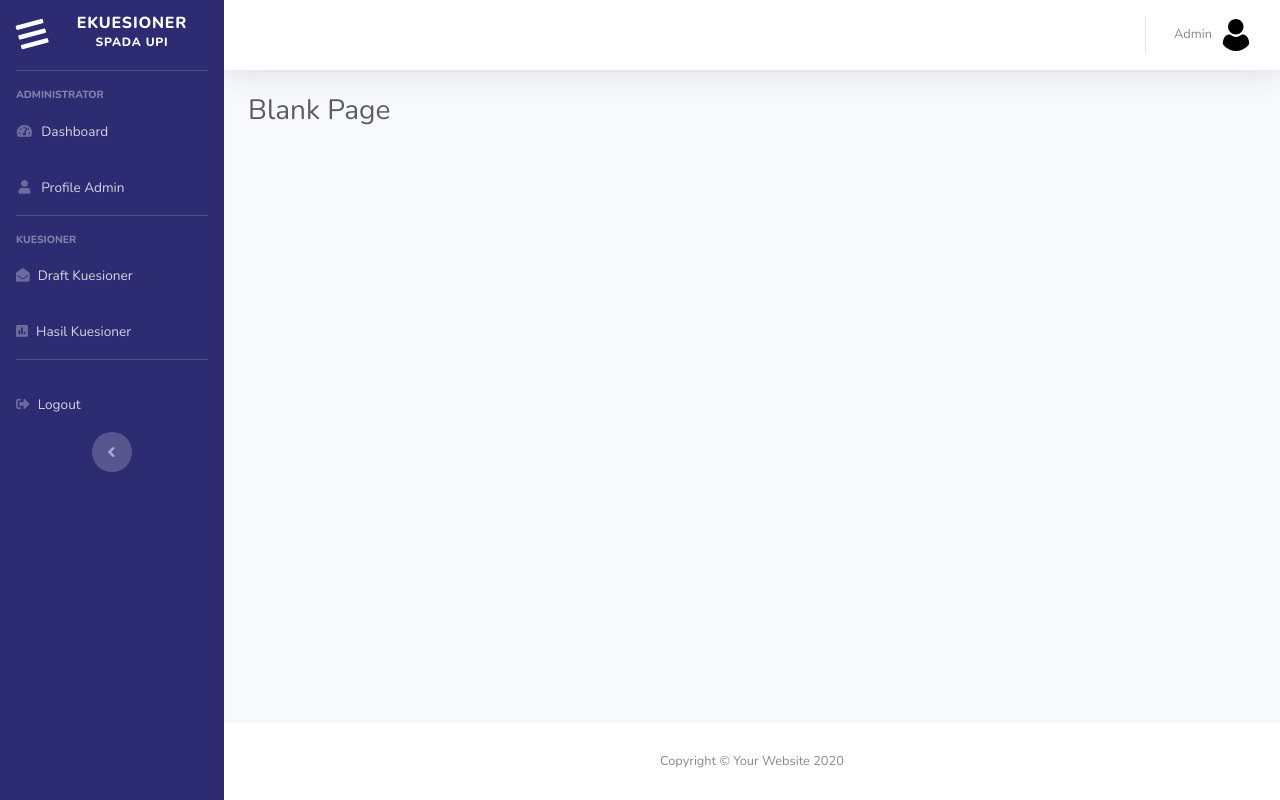
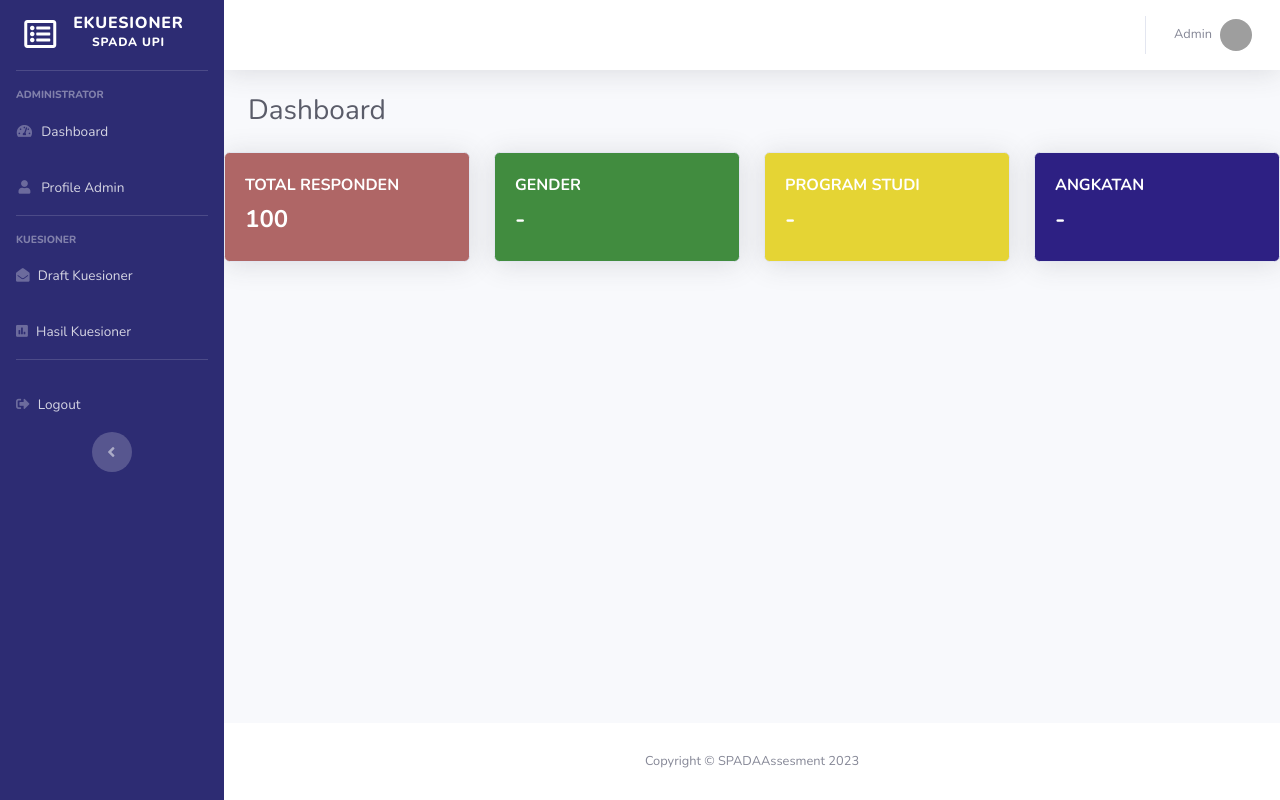
Before and after one commit to zahraeln17/Skripsi, a CodeIgniter app: page /skripsi-ci3/user/index in a window 1280 px wide. Run offline with CodeIgniter, Linux system fonts and the light colour scheme; a user stored in the database is signed in; data comes from the database, SQL or seed files in the repository; both versions use the stored data as it was after the commit; grey boxes are pictures that could not be loaded.

Commit message:
tambahan upload

```diff
--- a/application/config/migration.php
+++ b/application/config/migration.php
@@ -1,5 +1,5 @@
 <?php
-defined('BASEPATH') OR exit('No direct script access allowed');
+defined('BASEPATH') or exit('No direct script access allowed');
 
 /*
 |--------------------------------------------------------------------------
@@ -81,4 +81,4 @@ $config['migration_version'] = 0;
 | Also, writing permission is required within the migrations path.
 |
 */
-$config['migration_path'] = APPPATH.'migrations/';
+$config['migration_path'] = APPPATH . 'migrations/';
--- a/application/controllers/User.php
+++ b/application/controllers/User.php
@@ -5,9 +5,49 @@ class User extends CI_Controller
 {
     public function index()
     {
-        $data['title'] = 'My Profile';
+        $data['title'] = 'Dashboard';
         $data['user'] = $this->db->get_where('user', ['email' =>
         $this->session->userdata('email')])->row_array();
+        $this->load->view('templates/header', $data);
+        $this->load->view('templates/sidebar', $data);
+        $this->load->view('templates/topbar', $data);
         $this->load->view('user/index', $data);
+        $this->load->view('templates/footer');
+    }
+
+    public function profile()
+    {
+        $data['title1'] = 'Profile';
+        $data['user'] = $this->db->get_where('user', ['email' =>
+        $this->session->userdata('email')])->row_array();
+        $this->load->view('templates/header', $data);
+        $this->load->view('templates/sidebar', $data);
+        $this->load->view('templates/topbar', $data);
+        $this->load->view('user/profile', $data);
+        $this->load->view('templates/footer');
+    }
+
+    public function draft_kuesioner()
+    {
+        $data['title2'] = 'Draft Kuesioner';
+        $data['user'] = $this->db->get_where('user', ['email' =>
+        $this->session->userdata('email')])->row_array();
+        $this->load->view('templates/header', $data);
+        $this->load->view('templates/sidebar', $data);
+        $this->load->view('templates/topbar', $data);
+        $this->load->view('user/draft_kuesioner', $data);
+        $this->load->view('templates/footer');
+    }
+
+    public function hasil_kuesioner()
+    {
+        $data['title3'] = 'Hasil Kuesioner';
+        $data['user'] = $this->db->get_where('user', ['email' =>
+        $this->session->userdata('email')])->row_array();
+        $this->load->view('templates/header', $data);
+        $this->load->view('templates/sidebar', $data);
+        $this->load->view('templates/topbar', $data);
+        $this->load->view('user/hasil_kuesioner', $data);
+        $this->load->view('templates/footer');
     }
 }
--- a/application/views/auth/login.php
+++ b/application/views/auth/login.php
@@ -14,8 +14,6 @@
                                 <div class="text-center">
                                     <h1 class="h4 mb-4 mt-4" style="color: #2D2C73;"><b>SPADA</b>assesment</h1>
                                 </div>
-
-                                    <?= $this->session->flashdata('message'); ?>
 
                                 <form class="user" method="post" action="<?= base_url('auth'); ?>">
                                     <div class="form-group">
--- /dev/null
+++ b/application/views/templates/footer.php
@@ -0,0 +1,53 @@
+<!-- Footer -->
+<footer class="sticky-footer bg-white">
+    <div class="container my-auto">
+        <div class="copyright text-center my-auto">
+            <span>Copyright &copy; SPADAAssesment 2023</span>
+        </div>
+    </div>
+</footer>
+<!-- End of Footer -->
+
+</div>
+<!-- End of Content Wrapper -->
+
+</div>
+<!-- End of Page Wrapper -->
+
+<!-- Scroll to Top Button-->
+<a class="scroll-to-top rounded" href="#page-top">
+    <i class="fas fa-angle-up"></i>
+</a>
+
+<!-- Logout Modal-->
+<div class="modal fade" id="logoutModal" tabindex="-1" role="dialog" aria-labelledby="exampleModalLabel" aria-hidden="true">
+    <div class="modal-dialog" role="document">
+        <div class="modal-content">
+            <div class="modal-header">
+                <h5 class="modal-title" id="exampleModalLabel">Ready to Leave?</h5>
+                <button class="close" type="button" data-dismiss="modal" aria-label="Close">
+                    <span aria-hidden="true">×</span>
+                </button>
+            </div>
+            <div class="modal-body">Select "Logout" below if you are ready to end your current session.</div>
+            <div class="modal-footer">
+                <button class="btn btn-secondary" type="button" data-dismiss="modal">Cancel</button>
+                <a class="btn btn-primary" href="<?= base_url('auth/logout') ?>">Logout</a>
+            </div>
+        </div>
+    </div>
+</div>
+
+<!-- Bootstrap core JavaScript-->
+<script src="<?= base_url('assets/'); ?>vendor/jquery/jquery.min.js"></script>
+<script src="<?= base_url('assets/'); ?>vendor/bootstrap/js/bootstrap.bundle.min.js"></script>
+
+<!-- Core plugin JavaScript-->
+<script src="<?= base_url('assets/'); ?>vendor/jquery-easing/jquery.easing.min.js"></script>
+
+<!-- Custom scripts for all pages-->
+<script src="<?= base_url('assets/'); ?>js/sb-admin-2.min.js"></script>
+
+</body>
+
+</html>
--- /dev/null
+++ b/application/views/templates/header.php
@@ -0,0 +1,26 @@
+<!DOCTYPE html>
+<html lang="en">
+
+<head>
+
+    <meta charset="utf-8">
+    <meta http-equiv="X-UA-Compatible" content="IE=edge">
+    <meta name="viewport" content="width=device-width, initial-scale=1, shrink-to-fit=no">
+    <meta name="description" content="">
+    <meta name="author" content="">
+
+    <title><?= $title; ?></title>
+
+    <!-- Custom fonts for this template-->
+    <link href="<?= base_url('assets/'); ?>vendor/fontawesome-free/css/all.min.css" rel="stylesheet" type="text/css">
+    <link href="https://fonts.googleapis.com/css?family=Nunito:200,200i,300,300i,400,400i,600,600i,700,700i,800,800i,900,900i" rel="stylesheet">
+
+    <!-- Custom styles for this template-->
+    <link href="<?= base_url('assets/'); ?>css/sb-admin-2.min.css" rel="stylesheet">
+
+</head>
+
+<body id="page-top">
+
+    <!-- Page Wrapper -->
+    <div id="wrapper">
--- /dev/null
+++ b/application/views/templates/sidebar.php
@@ -0,0 +1,63 @@
+        <!-- Sidebar -->
+        <ul class="navbar-nav sidebar sidebar-dark accordion" id="accordionSidebar" style="background-color: #2D2C73;">
+
+            <!-- Sidebar - Brand -->
+            <a class="sidebar-brand d-flex align-items-center justify-content-center" href="index.html">
+                <div class="sidebar-brand-icon">
+                    <i class="far fa-list-alt"></i>
+                </div>
+                <div class="sidebar-brand-text mx-3">eKuesioner<br><sup>SPADA UPI</sup></div>
+            </a>
+
+            <!-- Divider -->
+            <hr class="sidebar-divider">
+
+            <!-- Heading -->
+            <div class="sidebar-heading">
+                Administrator
+            </div>
+
+            <!-- Nav Item - Dashboard -->
+            <li class="nav-item">
+                <a class="nav-link" href="<?= base_url('user/index') ?>">
+                    <i class="fas fa-fw fa-tachometer-alt"></i>
+                    <span>Dashboard</span></a>
+            </li>
+            <li class="nav-item">
+                <a class="nav-link" href="<?= base_url('user/profile'); ?>">
+                    <i class="fas fa-fw fa-user"></i>
+                    <span>Profile Admin</span></a>
+            </li>
+
+            <!-- Divider -->
+            <hr class="sidebar-divider">
+
+            <!-- Heading -->
+            <div class="sidebar-heading">
+                Kuesioner
+            </div>
+            <li class="nav-item">
+                <a class="nav-link" href="<?= base_url('user/draft_kuesioner') ?>">
+                    <i class="fas fa-envelope-open"></i>
+                    <span>Draft Kuesioner</span></a>
+            </li>
+            <li class="nav-item">
+                <a class="nav-link" href="<?= base_url('user/hasil_kuesioner') ?>">
+                    <i class="fas fa-poll"></i>
+                    <span>Hasil Kuesioner</span></a>
+            </li>
+
+            <!-- Divider -->
+            <hr class="sidebar-divider d-none d-md-block">
+            <li class="nav-item">
+                <a class="nav-link" href="<?= base_url('auth/logout') ?>">
+                    <i class="fas fa-sign-out-alt"></i>
+                    <span>Logout</span></a>
+            </li>
+            <!-- Sidebar Toggler (Sidebar) -->
+            <div class="text-center d-none d-md-inline">
+                <button class="rounded-circle border-0" id="sidebarToggle"></button>
+            </div>
+
+        </ul>
+        <!-- End of Sidebar -->
--- /dev/null
+++ b/application/views/templates/topbar.php
@@ -0,0 +1,43 @@
+        <!-- Content Wrapper -->
+        <div id="content-wrapper" class="d-flex flex-column">
+
+            <!-- Main Content -->
+            <div id="content">
+
+                <!-- Topbar -->
+                <nav class="navbar navbar-expand navbar-light bg-white topbar mb-4 static-top shadow">
+
+                    <!-- Sidebar Toggle (Topbar) -->
+                    <button id="sidebarToggleTop" class="btn btn-link d-md-none rounded-circle mr-3">
+                        <i class="fa fa-bars"></i>
+                    </button>
+
+                    <!-- Topbar Navbar -->
+                    <ul class="navbar-nav ml-auto">
+
+                        <div class="topbar-divider d-none d-sm-block"></div>
+
+                        <!-- Nav Item - User Information -->
+                        <li class="nav-item dropdown no-arrow">
+                            <a class="nav-link dropdown-toggle" href="#" id="userDropdown" role="button" data-toggle="dropdown" aria-haspopup="true" aria-expanded="false">
+                                <span class="mr-2 d-none d-lg-inline text-gray-600 small"><?= $user['name'] ?></span>
+                                <img class="img-profile rounded-circle" src="<?= base_url('assets/img/user1.png'); ?>">
+                            </a>
+                            <!-- Dropdown - User Information -->
+                            <div class="dropdown-menu dropdown-menu-right shadow animated--grow-in" aria-labelledby="userDropdown">
+                                <a class="dropdown-item" href="#">
+                                    <i class="fas fa-user fa-sm fa-fw mr-2 text-gray-400"></i>
+                                    Profile
+                                </a>
+                                <div class="dropdown-divider"></div>
+                                <a class="dropdown-item" href="<?= base_url('auth/logout') ?>" data-toggle="modal" data-target="#logoutModal">
+                                    <i class="fas fa-sign-out-alt fa-sm fa-fw mr-2 text-gray-400"></i>
+                                    Logout
+                                </a>
+                            </div>
+                        </li>
+
+                    </ul>
+
+                </nav>
+                <!-- End of Topbar -->
--- a/application/views/user/index.php
+++ b/application/views/user/index.php
@@ -1,208 +1,87 @@
-<!DOCTYPE html>
-<html lang="en">
+<!-- Begin Page Content -->
+<div class="container-fluid">
 
-<head>
+    <!-- Page Heading -->
+    <h1 class="h3 mb-4 text-gray-800"><?= $title; ?></h1>
 
-    <meta charset="utf-8">
-    <meta http-equiv="X-UA-Compatible" content="IE=edge">
-    <meta name="viewport" content="width=device-width, initial-scale=1, shrink-to-fit=no">
-    <meta name="description" content="">
-    <meta name="author" content="">
-
-    <title><?= $title; ?></title>
-
-    <!-- Custom fonts for this template-->
-    <link href="<?= base_url('assets/'); ?>vendor/fontawesome-free/css/all.min.css" rel="stylesheet" type="text/css">
-    <link href="https://fonts.googleapis.com/css?family=Nunito:200,200i,300,300i,400,400i,600,600i,700,700i,800,800i,900,900i" rel="stylesheet">
-
-    <!-- Custom styles for this template-->
-    <link href="<?= base_url('assets/'); ?>css/sb-admin-2.min.css" rel="stylesheet">
-
-</head>
-
-<body id="page-top">
-
-    <!-- Page Wrapper -->
-    <div id="wrapper">
-
-        <!-- Sidebar -->
-        <ul class="navbar-nav sidebar sidebar-dark accordion" id="accordionSidebar" style="background-color: #2D2C73;">
-
-            <!-- Sidebar - Brand -->
-            <a class="sidebar-brand d-flex align-items-center justify-content-center" href="index.html">
-                <div class="sidebar-brand-icon rotate-n-15">
-                    <i class="fas fa-fw fa-bars"></i>
+</div>
+<!-- content row -->
+<div class="row">
+    <div class="col-xl-3 col-md-6 ms-4">
+        <div class="card text-white shadow h-10" style="background-color: #AF6666">
+            <div class="card-body">
+                <div class="col-py-0">
+                    <div class="font-weight-bold text-uppercase">
+                        Total Responden
+                    </div>
+                    <div class="h4 mt-2 font-weight-bold">100</div>
                 </div>
-                <div class="sidebar-brand-text mx-4">eKuesioner<br><sup>SPADA UPI</sup></div>
-            </a>
-
-            <!-- Divider -->
-            <hr class="sidebar-divider">
-
-            <!-- Heading -->
-            <div class="sidebar-heading">
-                Administrator
             </div>
-
-            <!-- Nav Item - Dashboard -->
-            <li class="nav-item">
-                <a class="nav-link" href="index.html">
-                    <i class="fas fa-fw fa-tachometer-alt"></i>
-                    <span>Dashboard</span></a>
-            </li>
-            <li class="nav-item">
-                <a class="nav-link" href="profile.html">
-                    <i class="fas fa-fw fa-user"></i>
-                    <span>Profile Admin</span></a>
-            </li>
-
-            <!-- Divider -->
-            <hr class="sidebar-divider">
-
-            <!-- Heading -->
-            <div class="sidebar-heading">
-                Kuesioner
+        </div>
+    </div>
+    <div class="col-xl-3 col-md-2 ms-4">
+        <div class="card text-white shadow h-10" style="background-color: #418C3F">
+            <div class="card-body">
+                <div class="col-py-0">
+                    <div class="font-weight-bold text-uppercase">
+                        Gender
+                    </div>
+                    <div class="h4 mt-2 font-weight-bold">-</div>
+                </div>
             </div>
-            <li class="nav-item">
-                <a class="nav-link" href="charts.html">
-                    <i class="fas fa-envelope-open"></i>
-                    <span>Draft Kuesioner</span></a>
-            </li>
-            <li class="nav-item">
-                <a class="nav-link" href="charts.html">
-                    <i class="fas fa-poll"></i>
-                    <span>Hasil Kuesioner</span></a>
-            </li>
-
-            <!-- Divider -->
-            <hr class="sidebar-divider d-none d-md-block">
-            <li class="nav-item">
-                <a class="nav-link" href="charts.html">
-                    <i class="fas fa-sign-out-alt"></i>
-                    <span>Logout</span></a>
-            </li>
-            <!-- Sidebar Toggler (Sidebar) -->
-            <div class="text-center d-none d-md-inline">
-                <button class="rounded-circle border-0" id="sidebarToggle"></button>
+        </div>
+    </div>
+    <div class="col-xl-3 col-md-2 ms-4">
+        <div class="card text-white shadow h-10" style="background-color: #E5D434">
+            <div class="card-body">
+                <div class="col-py-0">
+                    <div class="font-weight-bold text-uppercase">
+                        Program Studi
+                    </div>
+                    <div class="h4 mt-2 font-weight-bold">-</div>
+                </div>
             </div>
-
-        </ul>
-        <!-- End of Sidebar -->
-
-        <!-- Content Wrapper -->
-        <div id="content-wrapper" class="d-flex flex-column">
-
-            <!-- Main Content -->
-            <div id="content">
-
-                <!-- Topbar -->
-                <nav class="navbar navbar-expand navbar-light bg-white topbar mb-4 static-top shadow">
-
-                    <!-- Sidebar Toggle (Topbar) -->
-                    <button id="sidebarToggleTop" class="btn btn-link d-md-none rounded-circle mr-3">
-                        <i class="fa fa-bars"></i>
-                    </button>
-
-                    <!-- Topbar Navbar -->
-                    <ul class="navbar-nav ml-auto">
-
-                        <div class="topbar-divider d-none d-sm-block"></div>
-
-                        <!-- Nav Item - User Information -->
-                        <li class="nav-item dropdown no-arrow">
-                            <a class="nav-link dropdown-toggle" href="#" id="userDropdown" role="button" data-toggle="dropdown" aria-haspopup="true" aria-expanded="false">
-                                <span class="mr-2 d-none d-lg-inline text-gray-600 small"><?= $user['name']; ?></span>
-                                <img class="img-profile rounded-circle" src="<?= base_url('assets/img/user.png'); ?>">
-                            </a>
-                            <!-- Dropdown - User Information -->
-                            <div class="dropdown-menu dropdown-menu-right shadow animated--grow-in" aria-labelledby="userDropdown">
-                                <a class="dropdown-item" href="#">
-                                    <i class="fas fa-user fa-sm fa-fw mr-2 text-gray-400"></i>
-                                    Profile
-                                </a>
-                                <a class="dropdown-item" href="#">
-                                    <i class="fas fa-cogs fa-sm fa-fw mr-2 text-gray-400"></i>
-                                    Settings
-                                </a>
-                                <a class="dropdown-item" href="#">
-                                    <i class="fas fa-list fa-sm fa-fw mr-2 text-gray-400"></i>
-                                    Activity Log
-                                </a>
-                                <div class="dropdown-divider"></div>
-                                <a class="dropdown-item" href="#" data-toggle="modal" data-target="#logoutModal">
-                                    <i class="fas fa-sign-out-alt fa-sm fa-fw mr-2 text-gray-400"></i>
-                                    Logout
-                                </a>
-                            </div>
-                        </li>
-
-                    </ul>
-
-                </nav>
-                <!-- End of Topbar -->
-
-                <!-- Begin Page Content -->
-                <div class="container-fluid">
-
-                    <!-- Page Heading -->
-                    <h1 class="h3 mb-4 text-gray-800">Blank Page</h1>
-
-                </div>
-                <!-- /.container-fluid -->
-
-            </div>
-            <!-- End of Main Content -->
-
-            <!-- Footer -->
-            <footer class="sticky-footer bg-white">
-                <div class="container my-auto">
-                    <div class="copyright text-center my-auto">
-                        <span>Copyright &copy; Your Website 2020</span>
+        </div>
+    </div>
+    <div class="col-xl-3 col-md-2 ms-4">
+        <div class="card text-white shadow h-10" style="background-color: #2D2083">
+            <div class="card-body">
+                <div class="col-py-0">
+                    <div class="font-weight-bold text-uppercase">
+                        Angkatan
                     </div>
-                </div>
-            </footer>
-            <!-- End of Footer -->
-
-        </div>
-        <!-- End of Content Wrapper -->
-
-    </div>
-    <!-- End of Page Wrapper -->
-
-    <!-- Scroll to Top Button-->
-    <a class="scroll-to-top rounded" href="#page-top">
-        <i class="fas fa-angle-up"></i>
-    </a>
-
-    <!-- Logout Modal-->
-    <div class="modal fade" id="logoutModal" tabindex="-1" role="dialog" aria-labelledby="exampleModalLabel" aria-hidden="true">
-        <div class="modal-dialog" role="document">
-            <div class="modal-content">
-                <div class="modal-header">
-                    <h5 class="modal-title" id="exampleModalLabel">Ready to Leave?</h5>
-                    <button class="close" type="button" data-dismiss="modal" aria-label="Close">
-                        <span aria-hidden="true">×</span>
-                    </button>
-                </div>
-                <div class="modal-body">Select "Logout" below if you are ready to end your current session.</div>
-                <div class="modal-footer">
-                    <button class="btn btn-secondary" type="button" data-dismiss="modal">Cancel</button>
-                    <a class="btn btn-primary" href="login.html">Logout</a>
+                    <div class="h4 mt-2 font-weight-bold">-</div>
                 </div>
             </div>
         </div>
     </div>
 
-    <!-- Bootstrap core JavaScript-->
-    <script src="<?= base_url('assets/'); ?>vendor/jquery/jquery.min.js"></script>
-    <script src="<?= base_url('assets/'); ?>vendor/bootstrap/js/bootstrap.bundle.min.js"></script>
+    <!-- <div class="card text-white ml-4" style="width: 250px; background-color: #AF6666">
+                        <div class="card-body">
+                            <h5 class="card-title">Total Responden</h5>
+                            <p class="card-text font-weight-bolder">-</p>
+                        </div>
+                    </div>
+                    <div class="card text-white ml-2" style="width: 250px; background-color: #418C3F">
+                        <div class="card-body">
+                            <h5 class="card-title">Gender</h5>
+                            <p class="card-text font-weight-bolder">-</p>
+                        </div>
+                    </div>
+                    <div class="card text-white ml-2" style="width: 250px;  background-color: #E5D434">
+                        <div class="card-body">
+                            <h5 class="card-title">Program Studi</h5>
+                            <p class="card-text font-weight-bolder">-</p>
+                        </div>
+                    </div>
+                    <div class="card text-white ml-1" style="width: 250px; background-color: #2D2083">
+                        <div class="card-body">
+                            <h5 class="card-title">Angkatan</h5>
+                            <p class="card-text font-weight-bolder">-</p>
+                        </div>
+                    </div> -->
 
-    <!-- Core plugin JavaScript-->
-    <script src="<?= base_url('assets/'); ?>vendor/jquery-easing/jquery.easing.min.js"></script>
+</div>
 
-    <!-- Custom scripts for all pages-->
-    <script src="<?= base_url('assets/'); ?>js/sb-admin-2.min.js"></script>
-
-</body>
-
-</html>
+</div>
+<!-- End of Main Content -->
```
Also changed, not shown: application/controllers/Votes.php (deleted, +0 -16 lines), application/views/user/draft_kuesioner.php (added, +7 -0 lines), application/views/user/profile.php (added, +42 -0 lines), ekuesioner_ci3.sql (added, +100 -0 lines), assets/img/user.png, 1 other file. Lines whose indentation alone changed are shown as unchanged.
